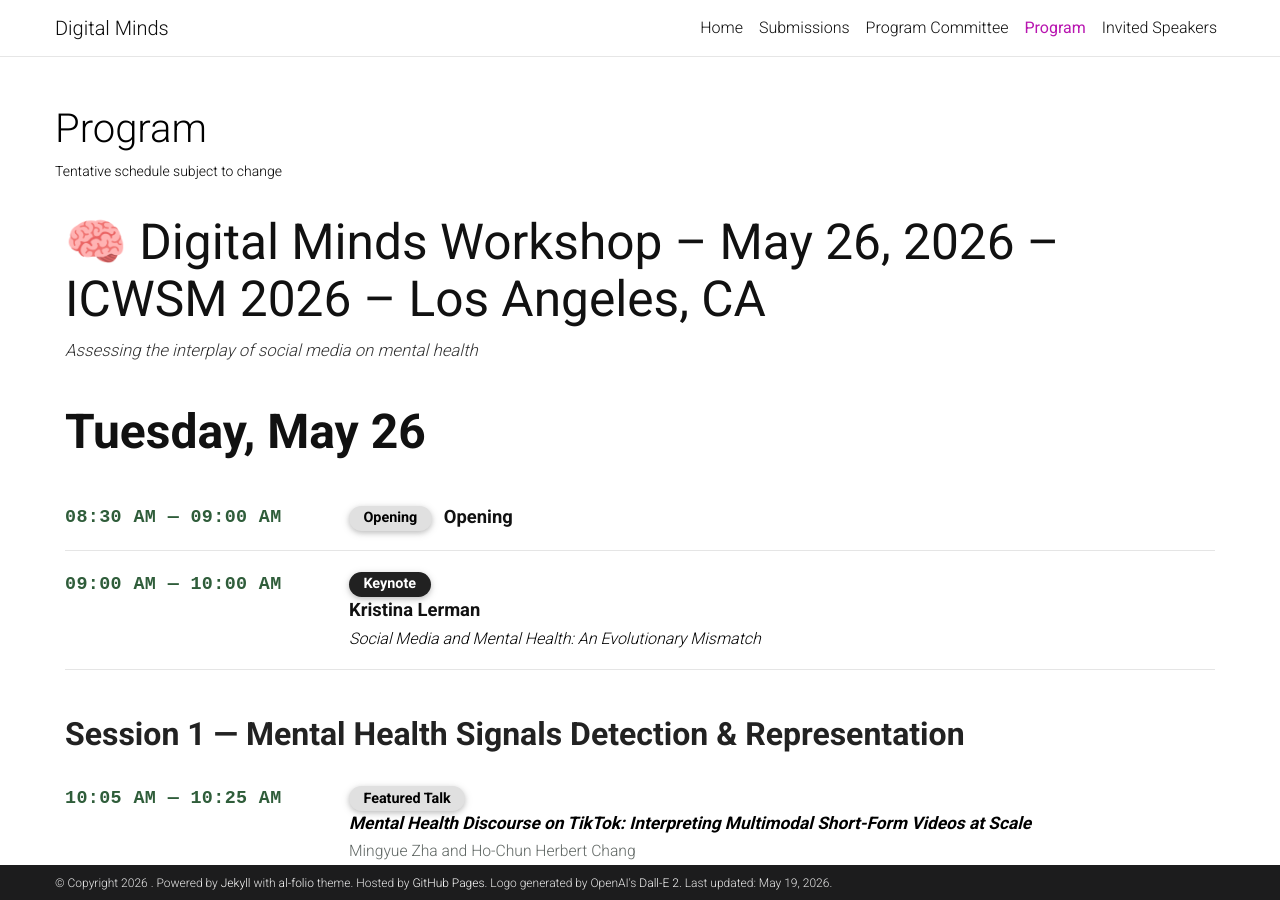
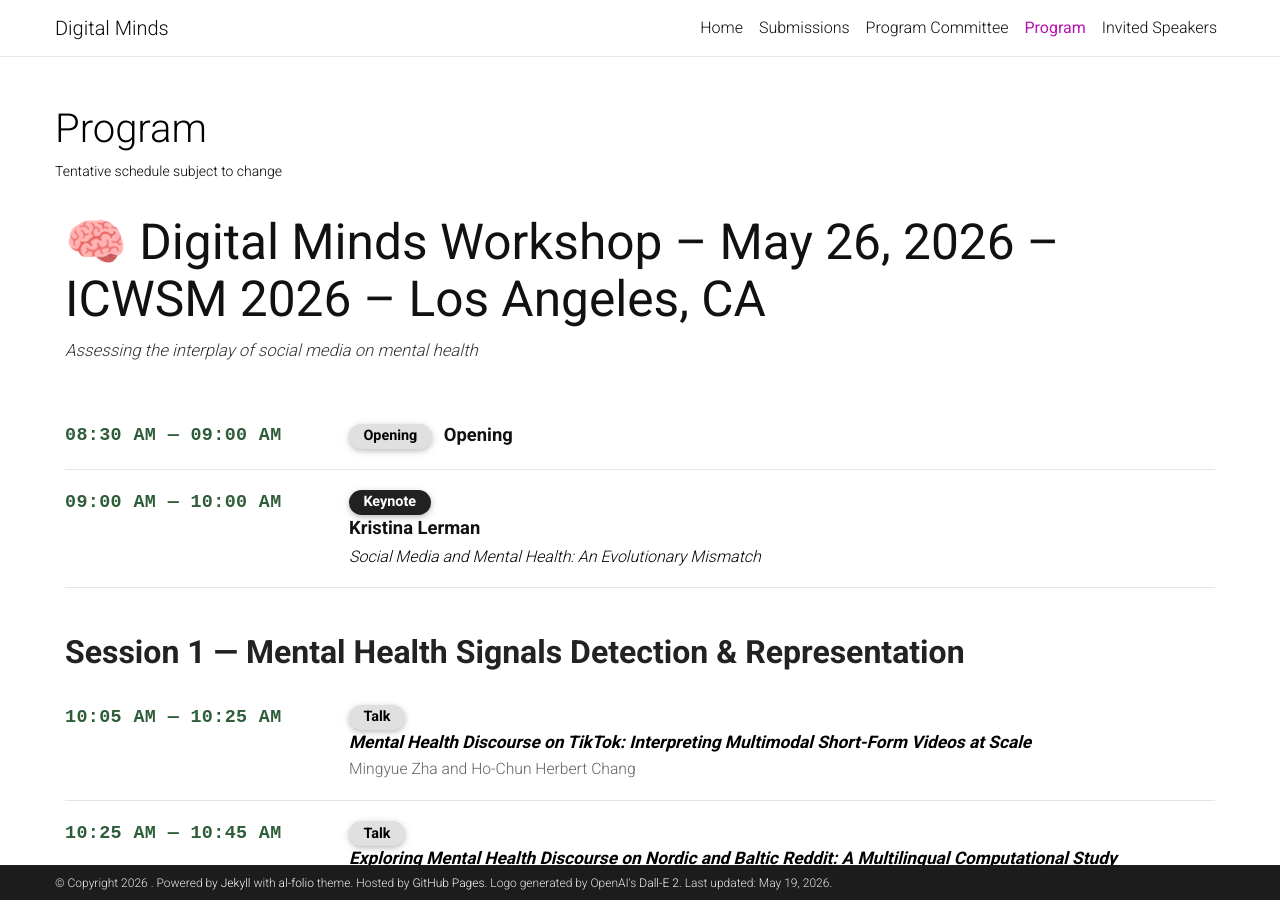
Before and after one commit to DMWorkshop/dmworkshop.github.io, a Jekyll site: the page built from _pages/Schedule.md, in a window 1280 px wide and 900 px high. Built offline with Jekyll 4.4.1, drawn with Linux system fonts in a browser that asks for light colours; a style sheet for code colours, icons or effects is not loaded; some of the changed text lies outside the part shown.

Commit message:
program updated

```diff
--- a/_pages/Schedule.md
+++ b/_pages/Schedule.md
@@ -160,8 +160,6 @@ nav_order: 4
     <p class="schedule-main-subtitle">Assessing the interplay of social media on mental health</p>
   </div>
 
-  <h2 class="schedule-day">Tuesday, May 26</h2>
-
   <div class="schedule-block">
     <div class="schedule-time">08:30 AM — 09:00 AM</div>
     <div class="schedule-content">
@@ -184,7 +182,7 @@ nav_order: 4
   <div class="schedule-block">
     <div class="schedule-time">10:05 AM — 10:25 AM</div>
     <div class="schedule-content">
-      <span class="badge badge-light">Featured Talk</span>
+      <span class="badge badge-light">Talk</span>
       <div class="schedule-paper"><em>Mental Health Discourse on TikTok: Interpreting Multimodal Short-Form Videos at Scale</em></div>
       <div class="schedule-authors">Mingyue Zha and Ho-Chun Herbert Chang</div>
     </div>
@@ -267,7 +265,7 @@ nav_order: 4
   <div class="schedule-block">
     <div class="schedule-time">02:50 PM — 03:10 PM</div>
     <div class="schedule-content">
-      <span class="badge badge-light">Featured Talk</span>
+      <span class="badge badge-light">Talk</span>
       <div class="schedule-paper"><em>Paired-Agent Auditing and Refinement of AI Mental Health Support</em></div>
       <div class="schedule-authors">Jiwon Kim, Violeta Rodriguez, Dong Whi Yoo, Eshwar Chandrasekharan and Koustuv Saha</div>
     </div>
@@ -276,7 +274,7 @@ nav_order: 4
   <div class="schedule-block">
     <div class="schedule-time">03:10 PM — 03:30 PM</div>
     <div class="schedule-content">
-      <span class="badge badge-light">Featured Talk</span>
+      <span class="badge badge-light">Talk</span>
       <div class="schedule-paper"><em>The Gravity Well: Return-Cost Asymmetry and Hubness in Mental Health Recommender Systems</em></div>
       <div class="schedule-authors">Om Kotadia</div>
     </div>
```
